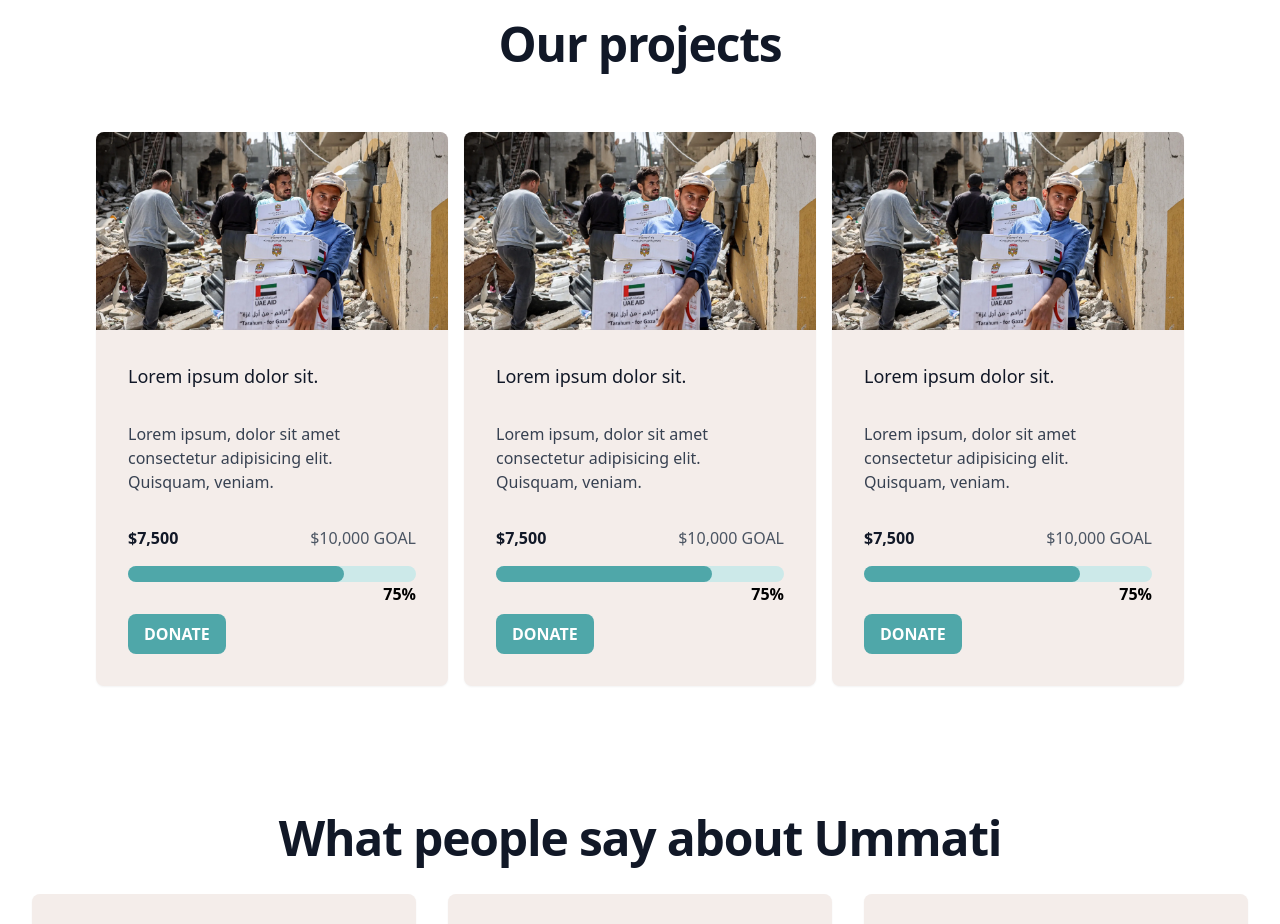
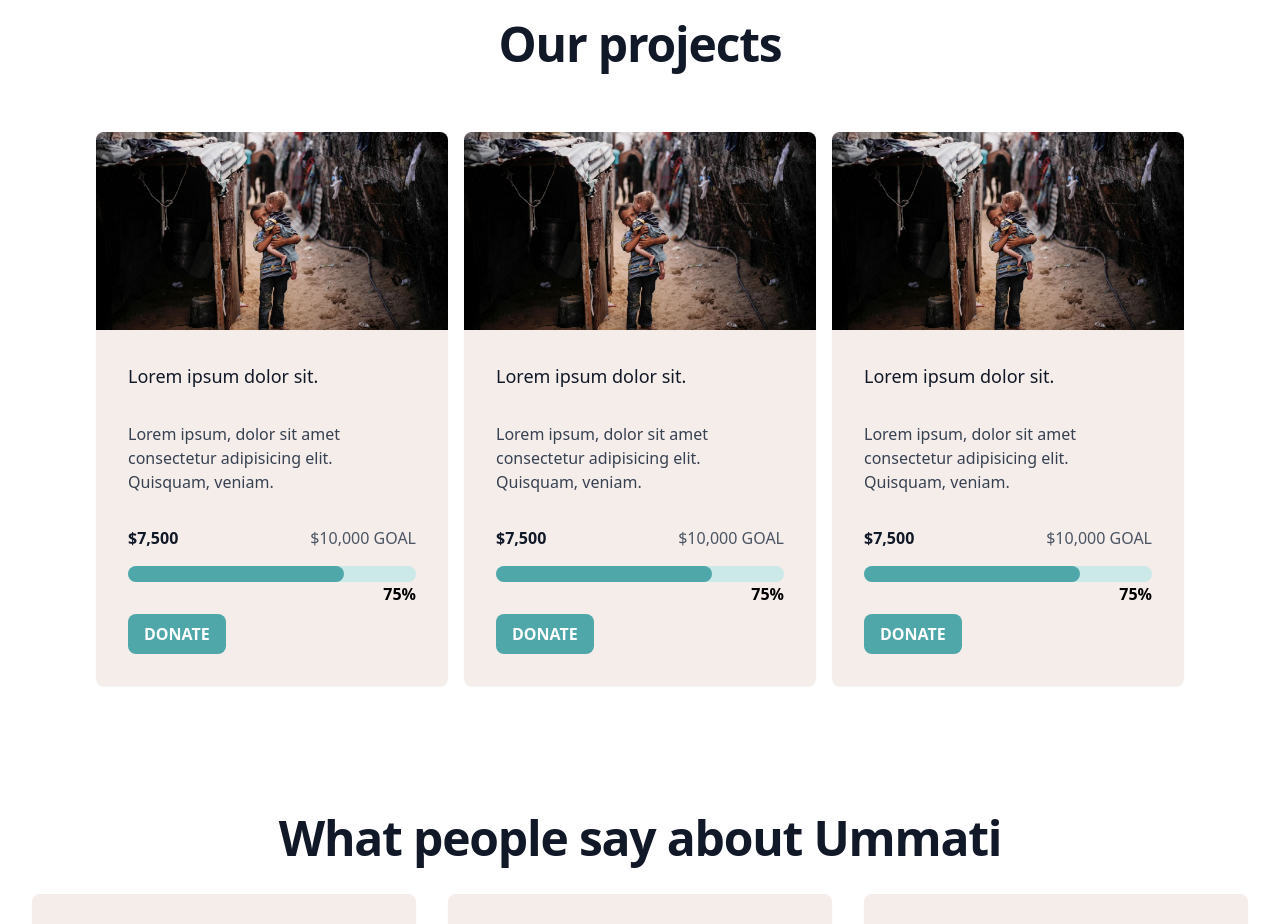
Before and after one commit to Ummeti/Ummeti, a Next.js app: page / in a window 1280 px wide. Shown: the part 860-1784 px from the top of the page. Built offline with nearby package versions, Linux system fonts and the light colour scheme; grey boxes are pictures that could not be loaded.

Commit message:
added photos

```diff
--- a/src/components/home/Projects.jsx
+++ b/src/components/home/Projects.jsx
@@ -17,12 +17,7 @@ export default function Projects() {
               key={item}
             >
               <div className="relative aspect-video">
-                <Image
-                  src="/background.webp"
-                  alt="test"
-                  fill
-                  objectFit="cover"
-                />
+                <Image src="/bg-1.jpg" alt="test" fill objectFit="cover" />
               </div>
               <div className="p-8 space-y-8">
                 <h3 className="text-lg font-medium text-gray-900">
```
